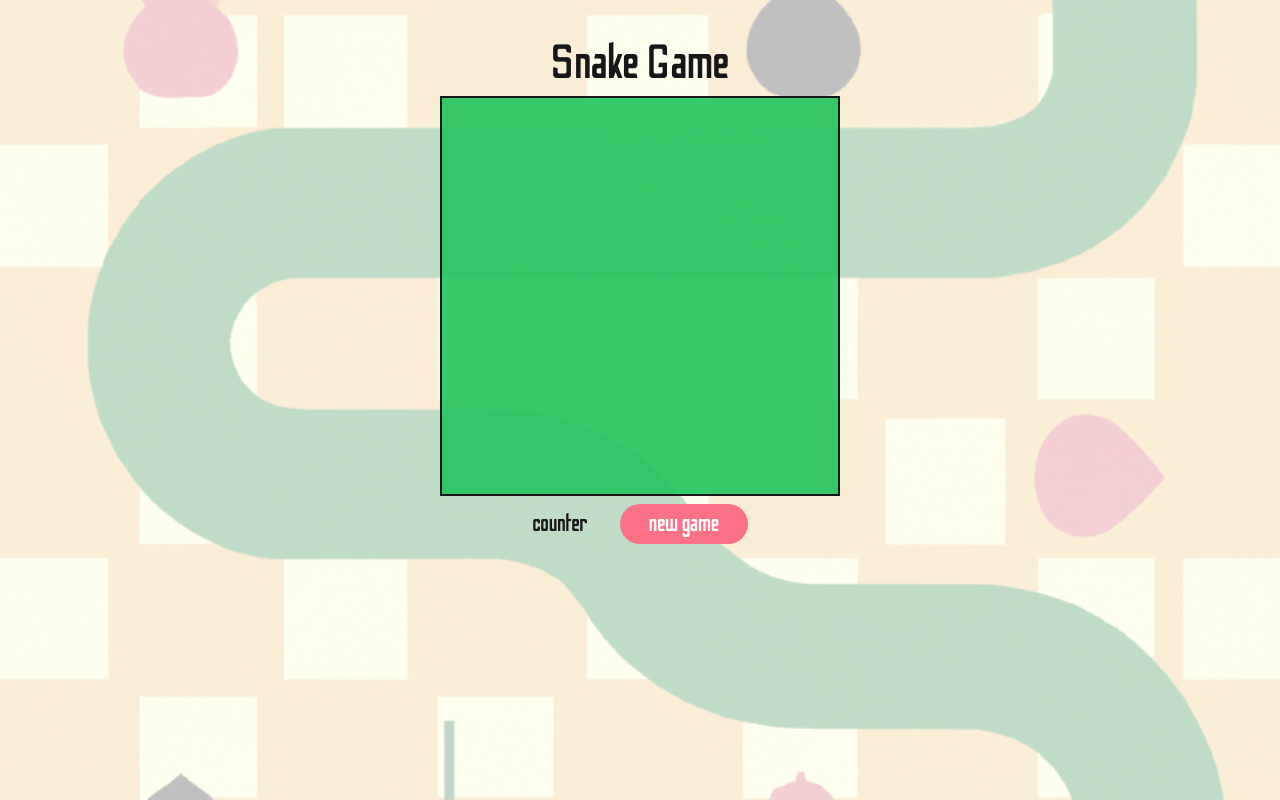
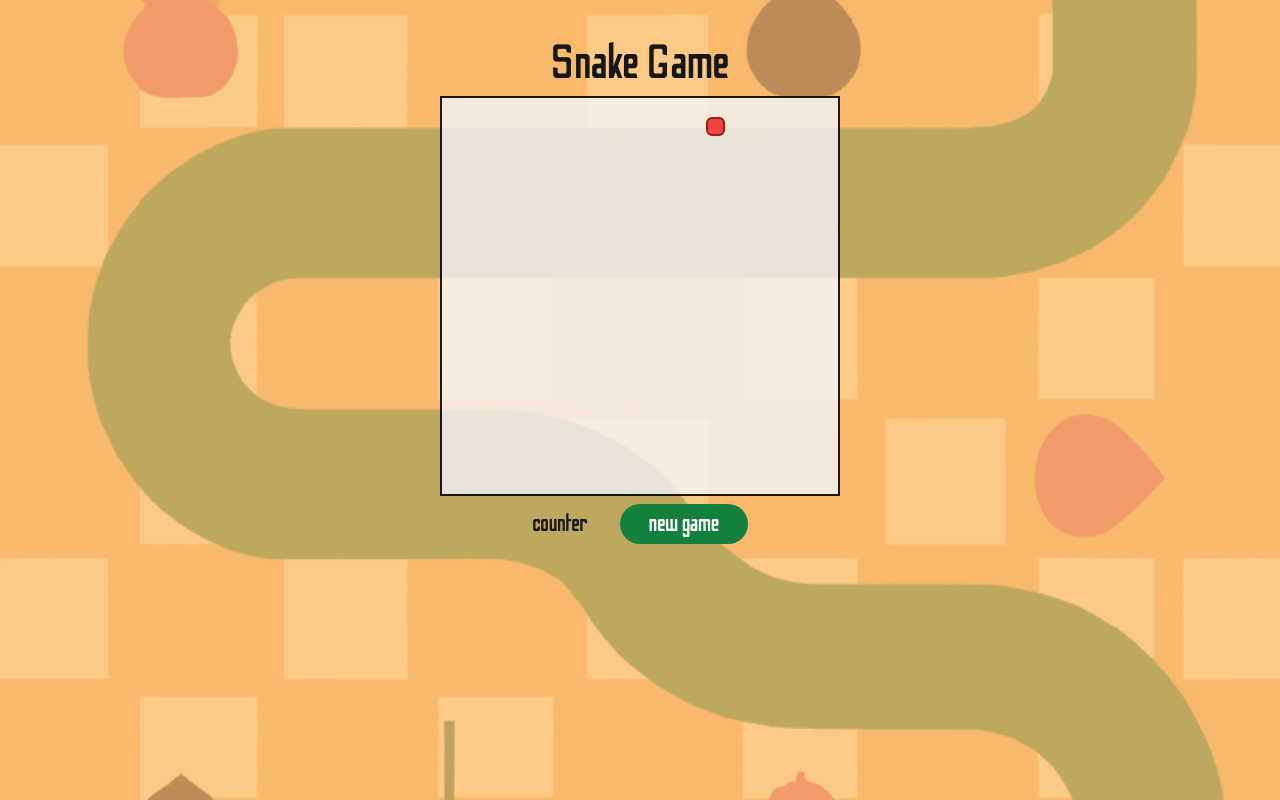
Before and after one commit to manuelpastorringuelet/snake-game, a website built with Vite: page index.html in a window 1280 px wide. Both pictures are taken after a click on the button "start game". Built offline with nearby package versions, Linux system fonts and the light colour scheme.

Commit message:
created snake and apple functions

```diff
--- a/index.html
+++ b/index.html
@@ -7,7 +7,7 @@
     <title>Snake Game</title>
   </head>
   <body
-    class="flex gap-2 flex-col justify-center items-center bg-hero bg-cover bg-blend-overlay"
+    class="bg-orange-300 flex gap-2 flex-col justify-center items-center bg-hero bg-cover bg-blend-dark-light"
   >
     <header>
       <h1 class="mt-10 text-5xl">Snake Game</h1>
@@ -16,13 +16,16 @@
     <main>
       <div
         id="snake-grid"
-        class="bg-green-500 border-2 border-neutral-900 shadow-slate-700 w-[400px] h-[400px] bg-opacity-90"
+        class="bg-zinc-100 border-2 border-neutral-900 shadow-slate-700 w-[400px] h-[400px] bg-opacity-80"
       ></div>
     </main>
 
     <footer class="flex gap-8 text-2xl items-center">
       <p>counter</p>
-      <button id="start" class="py-1 w-32 rounded-full bg-rose-400 text-white">
+      <button
+        id="start"
+        class="py-1 w-32 rounded-full bg-green-700 text-white focus:hidden"
+      >
         start game
       </button>
     </footer>
--- /dev/null
+++ b/src/apple.ts
@@ -0,0 +1,35 @@
+import { ROWS, COLS } from "./gameConfig";
+import { randomCoordinate, coordToId } from "./utils";
+
+const appleStyle = "apple-square";
+
+export function getRandomApple() {
+  const [appleRow, appleColumn] = randomCoordinate(ROWS, COLS);
+
+  return coordToId([appleRow, appleColumn]);
+}
+
+export function drawApple(appleCoords: string) {
+  const appleBlock = document.getElementById(appleCoords) as HTMLDivElement;
+
+  if (
+    !appleBlock?.classList.contains("snake-square") &&
+    !appleBlock?.classList.contains(appleStyle)
+  ) {
+    appleBlock.classList.add(appleStyle);
+  }
+}
+
+export function updateApple(snake: Array<string>, apple: string) {
+  const appleBlock = document.getElementById(apple) as HTMLDivElement;
+
+  // check if snakeHead is equal to apple
+  if (snake[0] === apple) {
+    // remove the apple and generate a new one
+    appleBlock.classList.remove(appleStyle);
+    const newApple = getRandomApple();
+    return newApple;
+  }
+  // return the apple
+  return apple;
+}
--- a/src/board.ts
+++ b/src/board.ts
@@ -1,3 +1,4 @@
+import { Direction } from "./types";
 import { coordToId } from "./utils";
 
 export function createBoard(
@@ -16,7 +17,7 @@ export function createBoard(
   for (let i = 0; i < numRows * numCols; i++) {
     const containerCell = document.createElement("div");
     // add the class of "grid-square" to each div
-    containerCell.classList.add("grid-square", "hover:bg-rose-200");
+    containerCell.classList.add("grid-square");
 
     // add a unique id to each single div Element (hint "0-0" "0-1" "0-2")
     containerCell.id = coordToId([Math.floor(i / numCols), i % numCols]);
@@ -24,3 +25,43 @@ export function createBoard(
     container?.appendChild(containerCell);
   }
 }
+
+export function boardControls(e: KeyboardEvent, snakeDirection: Direction) {
+  switch (e.key) {
+    case "ArrowLeft":
+      if (snakeDirection.v === 0 && snakeDirection.h === 1) {
+        break;
+      } else {
+        snakeDirection.v = 0;
+        snakeDirection.h = -1;
+        break;
+      }
+
+    case "ArrowUp":
+      if (snakeDirection.v === 1 && snakeDirection.h === 0) {
+        break;
+      } else {
+        snakeDirection.v = -1;
+        snakeDirection.h = 0;
+        break;
+      }
+
+    case "ArrowRight":
+      if (snakeDirection.v === 0 && snakeDirection.h === -1) {
+        break;
+      } else {
+        snakeDirection.v = 0;
+        snakeDirection.h = 1;
+        break;
+      }
+
+    case "ArrowDown":
+      if (snakeDirection.v === -1 && snakeDirection.h === 0) {
+        break;
+      } else {
+        snakeDirection.v = 1;
+        snakeDirection.h = 0;
+        break;
+      }
+  }
+}
--- a/src/gameConfig.ts
+++ b/src/gameConfig.ts
@@ -1,7 +1,7 @@
 // number of board cols and rows
 export const ROWS = 21;
 export const COLS = 21;
-export const INITIAL_SPEED = 1000; // speed in ms
+export const INITIAL_SPEED = 200; // speed in ms
 
 // 0 is not moving in that direction
 // +1 for rows is downwards, -1 is upwards
--- a/src/main.ts
+++ b/src/main.ts
@@ -6,41 +6,13 @@ import {
   INITIAL_SPEED,
   ROWS,
 } from "./gameConfig";
-import { createBoard } from "./board";
-import { Direction } from "./type";
-import { coordToId, idToCoord } from "./utils";
+import { boardControls, createBoard } from "./board";
+import { Direction } from "./types";
+import { drawSnake, updateSnake } from "./snake";
+import { getRandomApple, drawApple, updateApple } from "./apple";
 
 // grab new game button
-const startBtn = document.getElementById("start");
-
-function updateSnake(snake: Array<string>, snakeDirection: Direction) {
-  console.log(snake, snakeDirection);
-  // input ["11-11", "12-11", "13-11"]
-
-  // find the head of the snake
-  let snakeHead = snake[0];
-
-  // write idToCoord function [11, 13] (extract x and y the opposite of the coordToId function)
-
-  // update new verticalPosition of snakeHead
-  const snakeHeadVertPos = idToCoord(snakeHead)[0] + snakeDirection.v;
-
-  // update new horizontalPosition of snakeHead
-  const snakeHeadHorPos = idToCoord(snakeHead)[1] + snakeDirection.h;
-
-  // convert the new snake into string with coordToId function
-  snakeHead = coordToId([snakeHeadVertPos, snakeHeadHorPos]);
-
-  // create new snake array with updated head and remove tail
-  const newSnake = snake;
-  newSnake.unshift(snakeHead);
-  newSnake.pop(); // return updated snake array
-  console.log(newSnake); // output ['10-11', '11-11', '12-11']
-}
-
-function drawSnake() {
-  // console.log("I'm draw");
-}
+const startBtn = document.getElementById("start") as HTMLButtonElement;
 
 function init() {
   // setup
@@ -58,18 +30,39 @@ function init() {
   // if button is activate, change innerText to "new game"
   if (startBtn) {
     startBtn.textContent = "new game";
+    startBtn.disabled = true;
   }
+
+  // listen to event
+  document.addEventListener("keydown", (event) => {
+    boardControls(event, snakeDirection);
+  });
+
+  let apple = getRandomApple();
+
+  drawApple(apple);
 
   // setup game loop
   function gameLoop() {
     // update snake & update apple
-    updateSnake(snake, snakeDirection);
+    const updatedSnake = updateSnake(snake, snakeDirection);
+    snake = updatedSnake;
+
+    const updatedApple = updateApple(snake, apple);
+
+    // check if snake eat some apple
+    if (snake[0] === apple) {
+      snake.push(apple);
+    }
+
+    apple = updatedApple;
 
     //draw snake & draw apple
-    drawSnake();
+    drawSnake(snake);
+    drawApple(apple);
 
     setTimeout(() => {
-      // window.requestAnimationFrame(gameLoop);
+      window.requestAnimationFrame(gameLoop);
     }, speed);
   }
   window.requestAnimationFrame(gameLoop);
--- /dev/null
+++ b/src/snake.ts
@@ -0,0 +1,48 @@
+import { Direction } from "./types";
+import { coordToId, idToCoord } from "./utils";
+
+export function updateSnake(snake: Array<string>, snakeDirection: Direction) {
+  // input ["11-11", "12-11", "13-11"]
+
+  // find the head of the snake
+  const snakeHead = snake[0];
+
+  // write idToCoord function [11, 13] (extract x and y the opposite of the coordToId function)
+
+  // update new verticalPosition of snakeHead
+  const snakeHeadV = idToCoord(snakeHead)[0] + snakeDirection.v;
+
+  // update new horizontalPosition of snakeHead
+  const snakeHeadH = idToCoord(snakeHead)[1] + snakeDirection.h;
+
+  // convert the new snake into string with coordToId function
+  const newSnakeHead = coordToId([snakeHeadV, snakeHeadH]);
+
+  // create new snake array with updated head and remove tail
+  const slicedSnake = snake.slice(0, snake.length - 1);
+
+  // return updated snake array
+  return [newSnakeHead, ...slicedSnake]; // output ['10-11', '11-11', '12-11']
+}
+
+export function drawSnake(snake: Array<string>) {
+  const snakeSquareStyle = "snake-square";
+
+  const allSnakeSquares = document.querySelectorAll(`.${snakeSquareStyle}`);
+
+  allSnakeSquares.forEach((snakeBlock) => {
+    snakeBlock.classList.remove(snakeSquareStyle);
+  });
+
+  // loop trough snake array
+  snake.forEach((id) => {
+    // querySelector all snake squares
+    const snakeSquare = document.getElementById(id) as HTMLDivElement;
+    // add class "snake-square" to it
+    snakeSquare?.classList.add(snakeSquareStyle);
+  });
+
+  // remove style of the tail
+  let snakeTailSquare = document.getElementById(snake[snake.length]);
+  snakeTailSquare?.classList.remove(snakeSquareStyle);
+}
--- a/src/style.css
+++ b/src/style.css
@@ -25,8 +25,16 @@
 }
 
 @layer base {
-    * {
-        @apply font-snake;
-        @apply text-neutral-900
-    }
+  * {
+    @apply font-snake;
+    @apply text-neutral-900;
+  }
 }
+
+.snake-square {
+  @apply bg-green-500 border-2 border-green-800  rounded-md;
+}
+
+.apple-square {
+  @apply bg-red-500 border-2 border-red-800 rounded-md;
+}
--- a/src/type.ts
+++ b/src/types.ts
@@ -1,6 +1,6 @@
 export type Coordinates = [number, number];
 
 export type Direction = {
-  v: -1 | -1 | 0;
-  h: -1 | -1 | 0;
+  v: 1 | -1 | 0;
+  h: 1 | -1 | 0;
 };
--- a/src/utils.ts
+++ b/src/utils.ts
@@ -1,4 +1,4 @@
-import { Coordinates } from "./type";
+import { Coordinates } from "./types";
 
 export function coordToId([x, y]: Coordinates) {
   return `${x}-${y}`;
@@ -7,4 +7,13 @@ export function coordToId([x, y]: Coordinates) {
 export function idToCoord(id: string) {
   const [row, col] = id.split("-");
   return [+row, +col];
+  // return id.split("-").map((item) => )
 }
+
+export function randomNumber(range: number) {
+  return Math.floor(Math.random() * range);
+}
+
+export function randomCoordinate(xRange: number, yRange: number) {
+  return [randomNumber(xRange), randomNumber(yRange)];
+}
```
